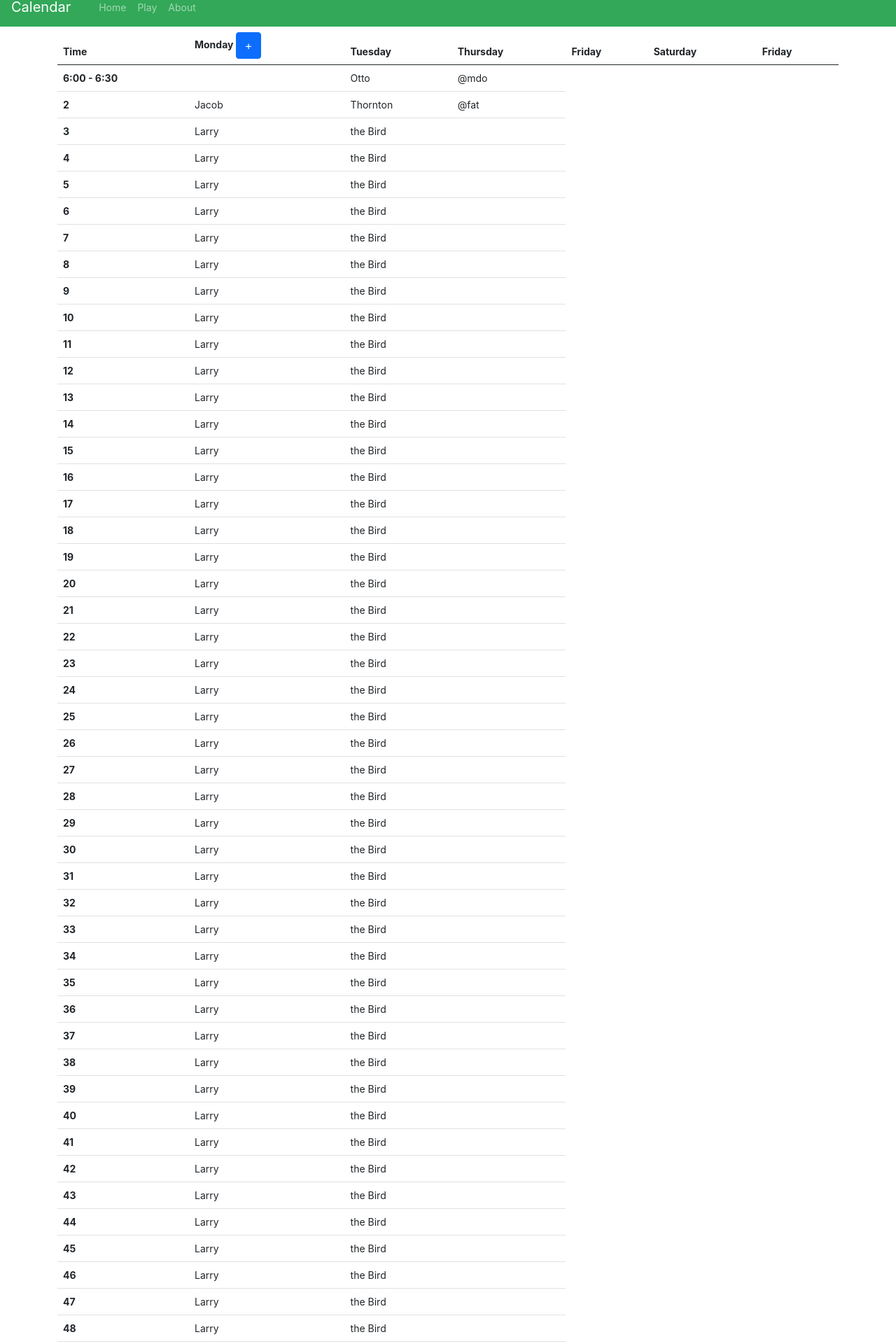
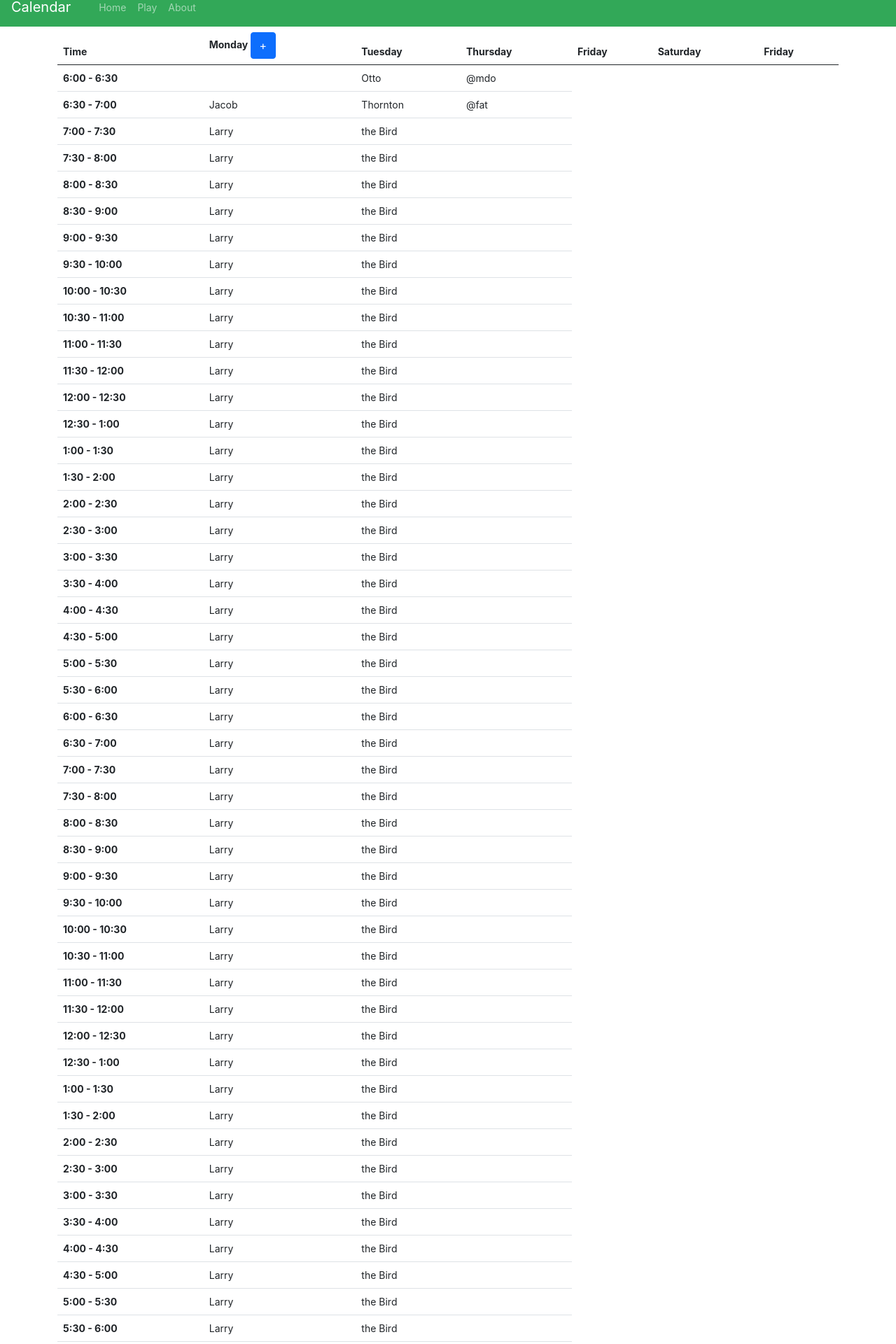
Before and after one commit to BiggBird/schedule, an Angular app: page /days in a window 1280 px wide. Shown: the part 18-1938 px from the top of the page at 70% size. Built offline with nearby package versions, Linux system fonts and the light colour scheme.

Commit message:
Update days.component.html

```diff
--- a/src/app/days/days.component.html
+++ b/src/app/days/days.component.html
@@ -23,283 +23,283 @@
         <td>@mdo</td>
       </tr>
       <tr>
-        <th scope="row">2</th>
+        <th scope="row">6:30 - 7:00</th>
         <td>Jacob</td>
         <td>Thornton</td>
         <td>@fat</td>
       </tr>
       <tr>
-        <th scope="row">3</th>
+        <th scope="row">7:00 - 7:30</th>
         <td>Larry</td>
         <td>the Bird</td>
         <td></td>
       </tr>
       <tr>
-        <th scope="row">4</th>
+        <th scope="row">7:30 - 8:00</th>
         <td>Larry</td>
         <td>the Bird</td>
         <td></td>
       </tr>
       <tr>
-        <th scope="row">5</th>
+        <th scope="row">8:00 - 8:30</th>
         <td>Larry</td>
         <td>the Bird</td>
         <td></td>
       </tr>
       <tr>
-        <th scope="row">6</th>
+        <th scope="row">8:30 - 9:00</th>
         <td>Larry</td>
         <td>the Bird</td>
         <td></td>
       </tr>
       <tr>
-        <th scope="row">7</th>
+        <th scope="row">9:00 - 9:30</th>
         <td>Larry</td>
         <td>the Bird</td>
         <td></td>
       </tr>
       <tr>
-        <th scope="row">8</th>
+        <th scope="row">9:30 - 10:00</th>
         <td>Larry</td>
         <td>the Bird</td>
         <td></td>
       </tr>
       <tr>
-        <th scope="row">9</th>
+        <th scope="row">10:00 - 10:30</th>
         <td>Larry</td>
         <td>the Bird</td>
         <td></td>
       </tr>
       <tr>
-        <th scope="row">10</th>
+        <th scope="row">10:30 - 11:00</th>
         <td>Larry</td>
         <td>the Bird</td>
         <td></td>
       </tr>
       <tr>
-        <th scope="row">11</th>
+        <th scope="row">11:00 - 11:30</th>
         <td>Larry</td>
         <td>the Bird</td>
         <td></td>
       </tr>
       <tr>
-        <th scope="row">12</th>
+        <th scope="row">11:30 - 12:00</th>
         <td>Larry</td>
         <td>the Bird</td>
         <td></td>
       </tr>
       <tr>
-        <th scope="row">13</th>
+        <th scope="row">12:00 - 12:30</th>
         <td>Larry</td>
         <td>the Bird</td>
         <td></td>
       </tr>
       <tr>
-        <th scope="row">14</th>
+        <th scope="row">12:30 - 1:00</th>
         <td>Larry</td>
         <td>the Bird</td>
         <td></td>
       </tr>
       <tr>
-        <th scope="row">15</th>
+        <th scope="row">1:00 - 1:30</th>
         <td>Larry</td>
         <td>the Bird</td>
         <td></td>
       </tr>
       <tr>
-        <th scope="row">16</th>
+        <th scope="row">1:30 - 2:00</th>
         <td>Larry</td>
         <td>the Bird</td>
         <td></td>
       </tr>
       <tr>
-        <th scope="row">17</th>
+        <th scope="row">2:00 - 2:30</th>
         <td>Larry</td>
         <td>the Bird</td>
         <td></td>
       </tr>
       <tr>
-        <th scope="row">18</th>
+        <th scope="row">2:30 - 3:00</th>
         <td>Larry</td>
         <td>the Bird</td>
         <td></td>
       </tr>
       <tr>
-        <th scope="row">19</th>
+        <th scope="row">3:00 - 3:30</th>
         <td>Larry</td>
         <td>the Bird</td>
         <td></td>
       </tr>
       <tr>
-        <th scope="row">20</th>
+        <th scope="row">3:30 - 4:00</th>
         <td>Larry</td>
         <td>the Bird</td>
         <td></td>
       </tr>
       <tr>
-        <th scope="row">21</th>
+        <th scope="row">4:00 - 4:30</th>
         <td>Larry</td>
         <td>the Bird</td>
         <td></td>
       </tr>
       <tr>
-        <th scope="row">22</th>
+        <th scope="row">4:30 - 5:00</th>
         <td>Larry</td>
         <td>the Bird</td>
         <td></td>
       </tr>
       <tr>
-        <th scope="row">23</th>
+        <th scope="row">5:00 - 5:30</th>
         <td>Larry</td>
         <td>the Bird</td>
         <td></td>
       </tr>
       <tr>
-        <th scope="row">24</th>
+        <th scope="row">5:30 - 6:00</th>
         <td>Larry</td>
         <td>the Bird</td>
         <td></td>
       </tr>
       <tr>
-        <th scope="row">25</th>
+        <th scope="row">6:00 - 6:30</th>
         <td>Larry</td>
         <td>the Bird</td>
         <td></td>
       </tr>
       <tr>
-        <th scope="row">26</th>
+        <th scope="row">6:30 - 7:00</th>
         <td>Larry</td>
         <td>the Bird</td>
         <td></td>
       </tr>
       <tr>
-        <th scope="row">27</th>
+        <th scope="row">7:00 - 7:30</th>
         <td>Larry</td>
         <td>the Bird</td>
         <td></td>
       </tr>
       <tr>
-        <th scope="row">28</th>
+        <th scope="row">7:30 - 8:00</th>
         <td>Larry</td>
         <td>the Bird</td>
         <td></td>
       </tr>
       <tr>
-        <th scope="row">29</th>
+        <th scope="row">8:00 - 8:30</th>
         <td>Larry</td>
         <td>the Bird</td>
         <td></td>
       </tr>
       <tr>
-        <th scope="row">30</th>
+        <th scope="row">8:30 - 9:00</th>
         <td>Larry</td>
         <td>the Bird</td>
         <td></td>
       </tr>
       <tr>
-        <th scope="row">31</th>
+        <th scope="row">9:00 - 9:30</th>
         <td>Larry</td>
         <td>the Bird</td>
         <td></td>
       </tr>
       <tr>
-        <th scope="row">32</th>
+        <th scope="row">9:30 - 10:00</th>
         <td>Larry</td>
         <td>the Bird</td>
         <td></td>
       </tr>
       <tr>
-        <th scope="row">33</th>
+        <th scope="row">10:00 - 10:30</th>
         <td>Larry</td>
         <td>the Bird</td>
         <td></td>
       </tr>
       <tr>
-        <th scope="row">34</th>
+        <th scope="row">10:30 - 11:00</th>
         <td>Larry</td>
         <td>the Bird</td>
         <td></td>
       </tr>
       <tr>
-        <th scope="row">35</th>
+        <th scope="row">11:00 - 11:30</th>
         <td>Larry</td>
         <td>the Bird</td>
         <td></td>
       </tr>
       <tr>
-        <th scope="row">36</th>
+        <th scope="row">11:30 - 12:00</th>
         <td>Larry</td>
         <td>the Bird</td>
         <td></td>
       </tr>
       <tr>
-        <th scope="row">37</th>
+        <th scope="row">12:00 - 12:30</th>
         <td>Larry</td>
         <td>the Bird</td>
         <td></td>
       </tr>
       <tr>
-        <th scope="row">38</th>
+        <th scope="row">12:30 - 1:00</th>
         <td>Larry</td>
         <td>the Bird</td>
         <td></td>
       </tr>
       <tr>
-        <th scope="row">39</th>
+        <th scope="row">1:00 - 1:30</th>
         <td>Larry</td>
         <td>the Bird</td>
         <td></td>
       </tr>
       <tr>
-        <th scope="row">40</th>
+        <th scope="row">1:30 - 2:00</th>
         <td>Larry</td>
         <td>the Bird</td>
         <td></td>
       </tr>
       <tr>
-        <th scope="row">41</th>
+        <th scope="row">2:00 - 2:30</th>
         <td>Larry</td>
         <td>the Bird</td>
         <td></td>
       </tr>
       <tr>
-        <th scope="row">42</th>
+        <th scope="row">2:30 - 3:00</th>
         <td>Larry</td>
         <td>the Bird</td>
         <td></td>
       </tr>
       <tr>
-        <th scope="row">43</th>
+        <th scope="row">3:00 - 3:30</th>
         <td>Larry</td>
         <td>the Bird</td>
         <td></td>
       </tr>
       <tr>
-        <th scope="row">44</th>
+        <th scope="row">3:30 - 4:00</th>
         <td>Larry</td>
         <td>the Bird</td>
         <td></td>
       </tr>
       <tr>
-        <th scope="row">45</th>
+        <th scope="row">4:00 - 4:30</th>
         <td>Larry</td>
         <td>the Bird</td>
         <td></td>
       </tr>
       <tr>
-        <th scope="row">46</th>
+        <th scope="row">4:30 - 5:00</th>
         <td>Larry</td>
         <td>the Bird</td>
         <td></td>
       </tr>
       <tr>
-        <th scope="row">47</th>
+        <th scope="row">5:00 - 5:30</th>
         <td>Larry</td>
         <td>the Bird</td>
         <td></td>
       </tr>
       <tr>
-        <th scope="row">48</th>
+        <th scope="row">5:30 - 6:00</th>
         <td>Larry</td>
         <td>the Bird</td>
         <td></td>
```
